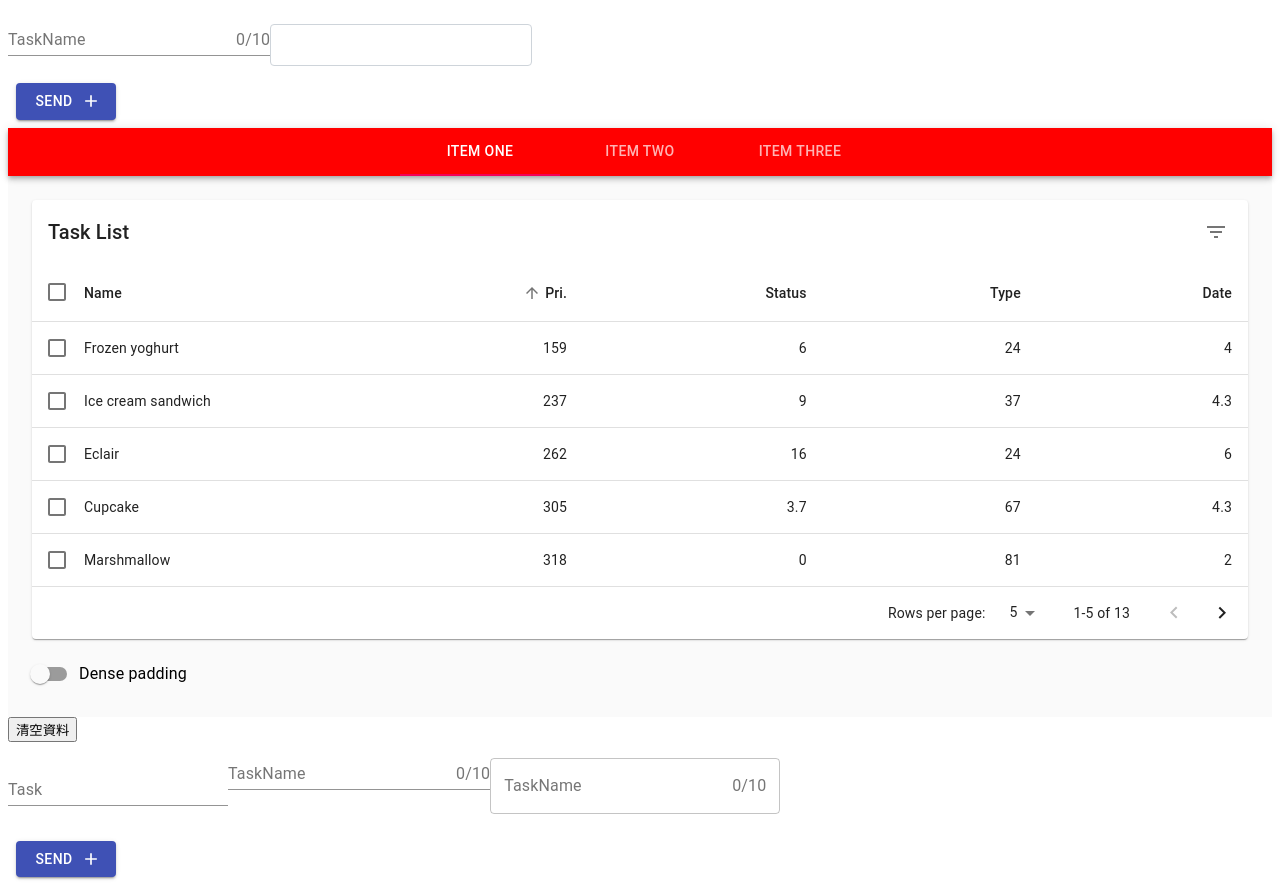
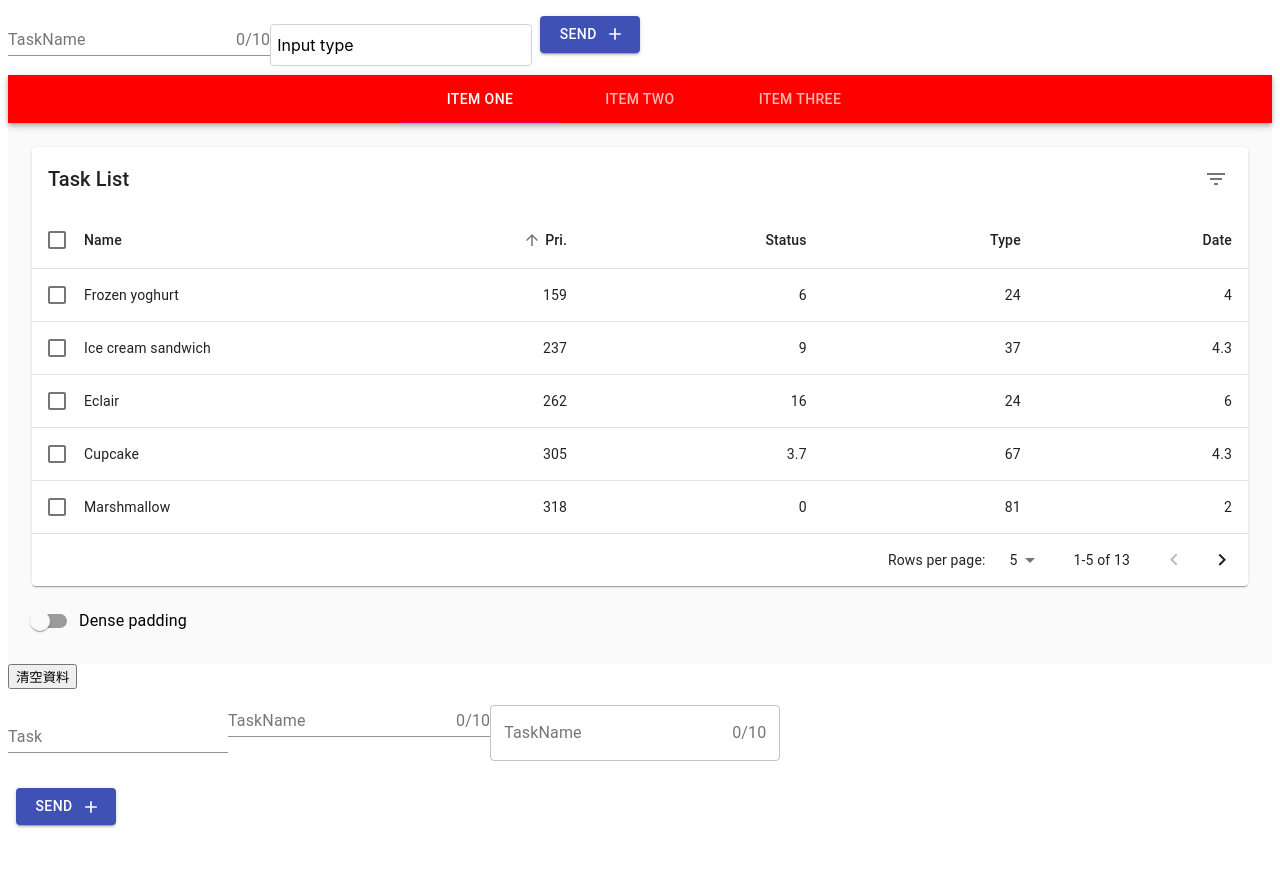
Before and after one commit to nagimemooo/react_practice_demo, a React (Create React App) app: page / in a window 1280 px wide. After the commit the page ends 841 px from the top, so only its background shows below. Built offline with nearby package versions, Linux system fonts and the light colour scheme.

Commit message:
Fix : position

```diff
--- a/src/component/InputBar.js
+++ b/src/component/InputBar.js
@@ -138,11 +138,10 @@ export default function BasicTextFields(props) {
 
           <FormControl className={classes.formControl} variant="outlined">
             <SuggestXInput
+              defaultValue="Input type"
               options={["life", "blog", "front-web", "go", "design", "others"]}
             />
           </FormControl>
-        </div>
-
           <Button
             variant="contained"
             color="primary"
@@ -153,6 +152,7 @@ export default function BasicTextFields(props) {
           >
             Send
           </Button>
+        </div>
       </form>
     </div>
   );
```
Lines whose indentation alone changed are shown as unchanged.
